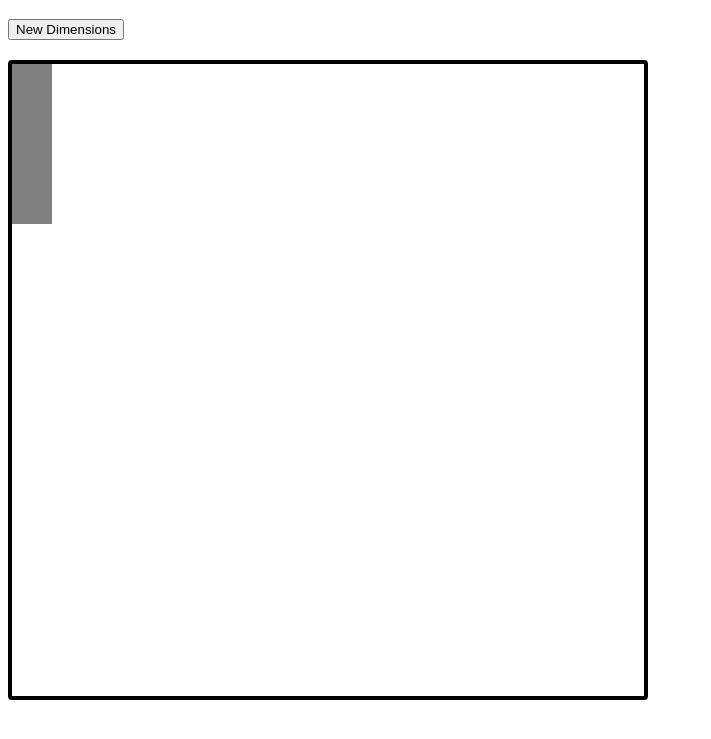
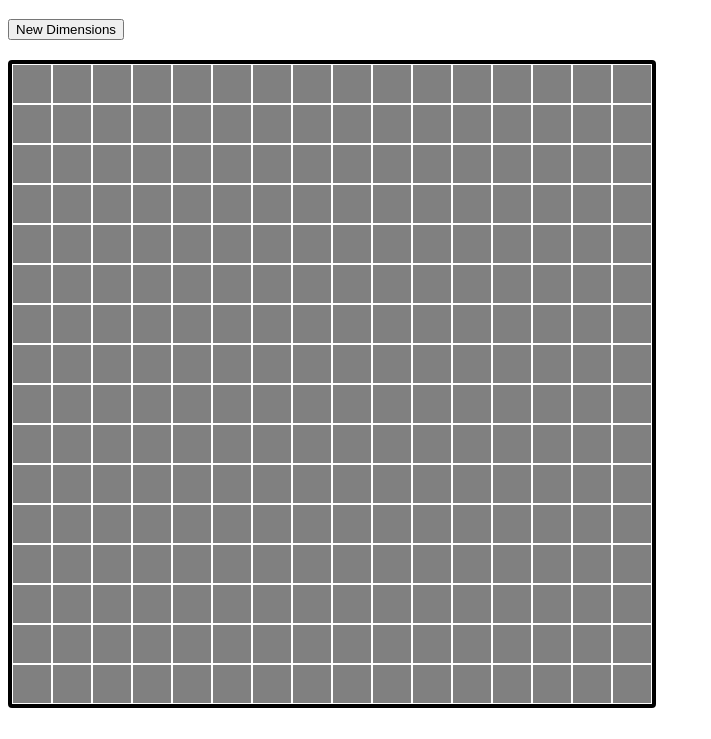
Before and after one commit to tbamberg/etch-a-sketch, a plain HTML site: page index.html in a window 1280 px wide. Shown: the part 61-800 px from the top of the page, without its empty margins (0-711 px from the left). Drawn offline with Linux system fonts and the light colour scheme.

Commit message:
Add squares to grid

```diff
--- a/etch-a-sketch.js
+++ b/etch-a-sketch.js
@@ -8,6 +8,9 @@ change squaresize to fit
 */
 
 let container = document.querySelector(".container");
+let columns = 16;
+let rows = 16;
+let totalSquares = columns * rows;
 
 function addSquare() {
     let square = document.createElement("div");
@@ -17,7 +20,16 @@ function addSquare() {
     container.append(square);
 }
 
-addSquare();
-addSquare();
-addSquare();
-addSquare();
+for (let i = 0; i < totalSquares; i++) {
+    addSquare();
+}
+
+let squaresArray = document.querySelectorAll(".square");
+
+function hover() {
+
+}
+
+squaresArray.forEach((square) => {
+    square.addEventListener("mouseover", hover);
+});
--- a/style.css
+++ b/style.css
@@ -3,14 +3,16 @@ button {
 }
 
 .container {
-    box-sizing: border-box;
     height: 640px;
     width: 640px;
     border: 4px solid black;
     border-radius: 4px;
+    display: flex;
+    flex-wrap: wrap;
 }
 
 .square {
+    box-sizing: border-box;
     background-color: gray;
-    box-sizing: border-box;
+    border: 1px solid white;
 }
```
